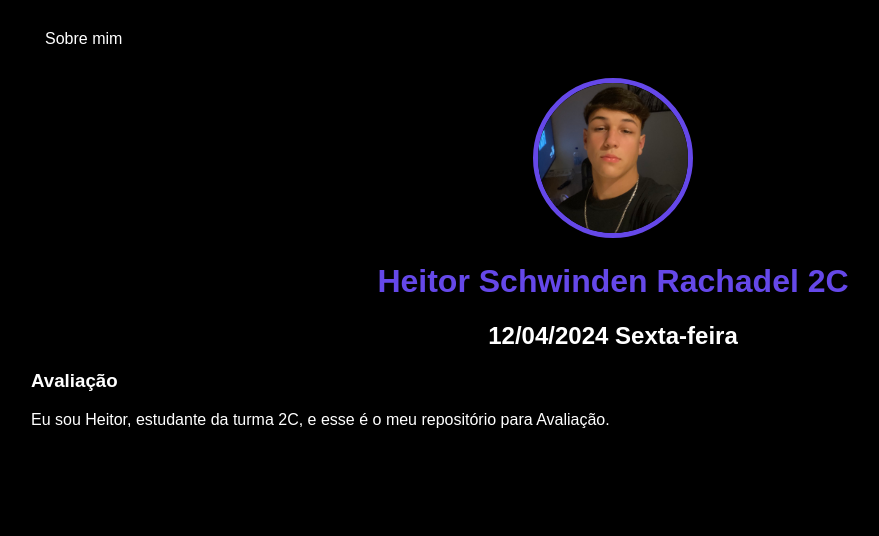
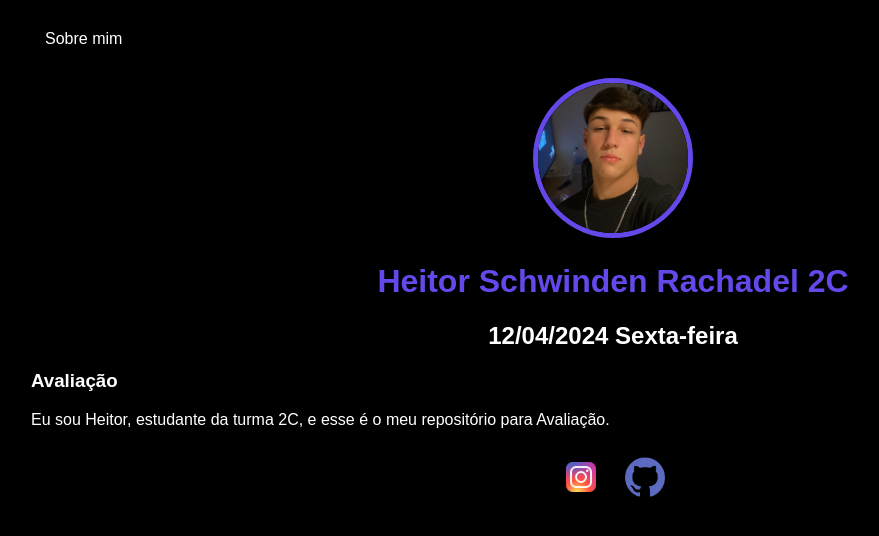
Before and after one commit to HeitorSchwRach/Avalia-o, a plain HTML site: page index.html in a window 1280 px wide. Shown: the whole page, without its empty margins (27-906 px from the left). Drawn offline with Linux system fonts and the light colour scheme.

Commit message:
Add files via upload

```diff
--- a/index.css
+++ b/index.css
@@ -67,3 +67,7 @@ nav a:hover {
 .green a:hover {
     color: #6548e9;
 }
+.ti {
+    text-align:left ;
+    text-decoration: none;
+}
--- a/index.html
+++ b/index.html
@@ -35,6 +35,14 @@
         </section>
 
     </main>
+    <footer>
+        <a href="https://www.instagram.com/hypexpriv/" target="_blank" rel="noop">
+            <img src="icons8-instagram-48.png">
+        </a>
+        <a href="https://github.com/HeitorSchwRach" target="_blank" rel="noop">
+            <img src="github.png">
+        </a>
+    </footer>
     </div>
 </body>
 </html>
```
Also changed, not shown: github.png (added), icons8-instagram-48.png (added).
